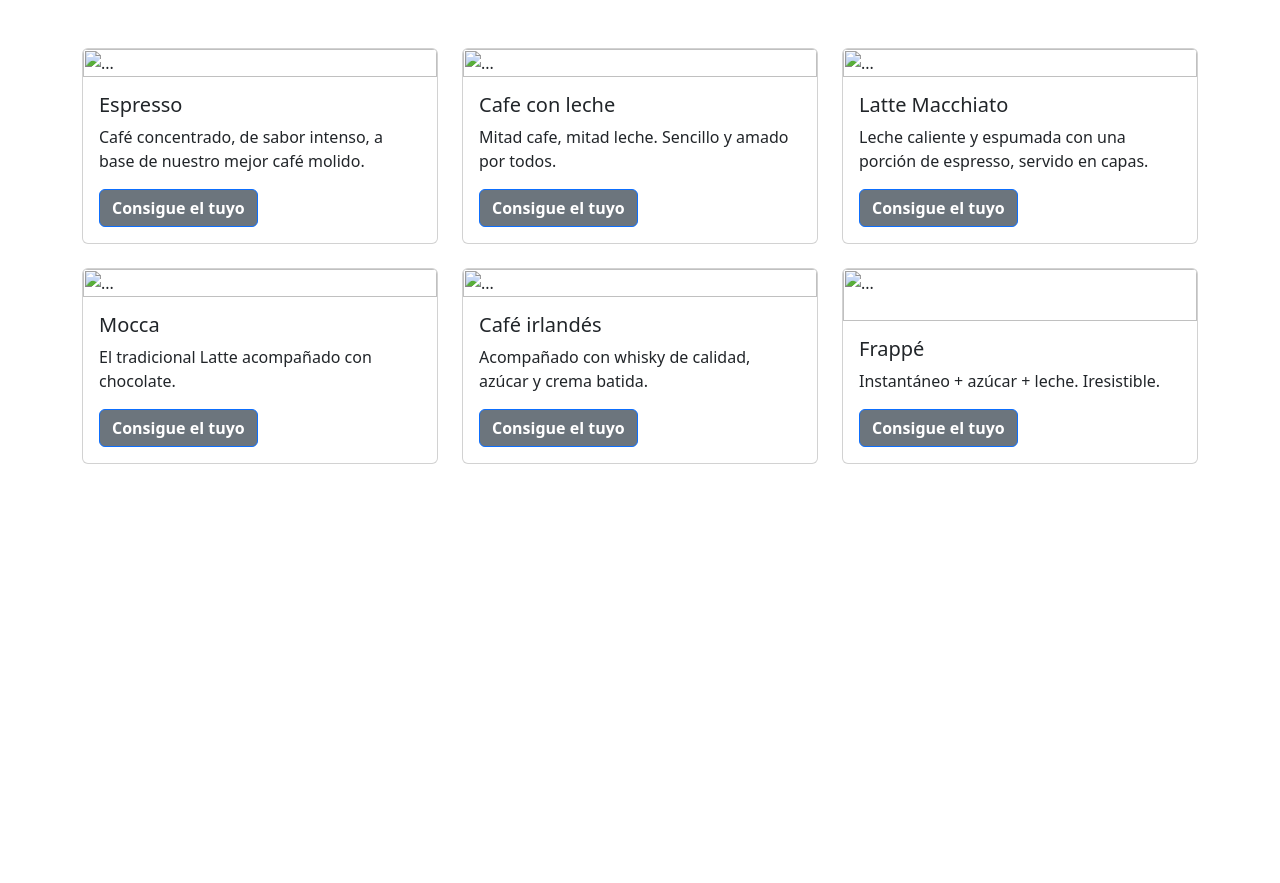
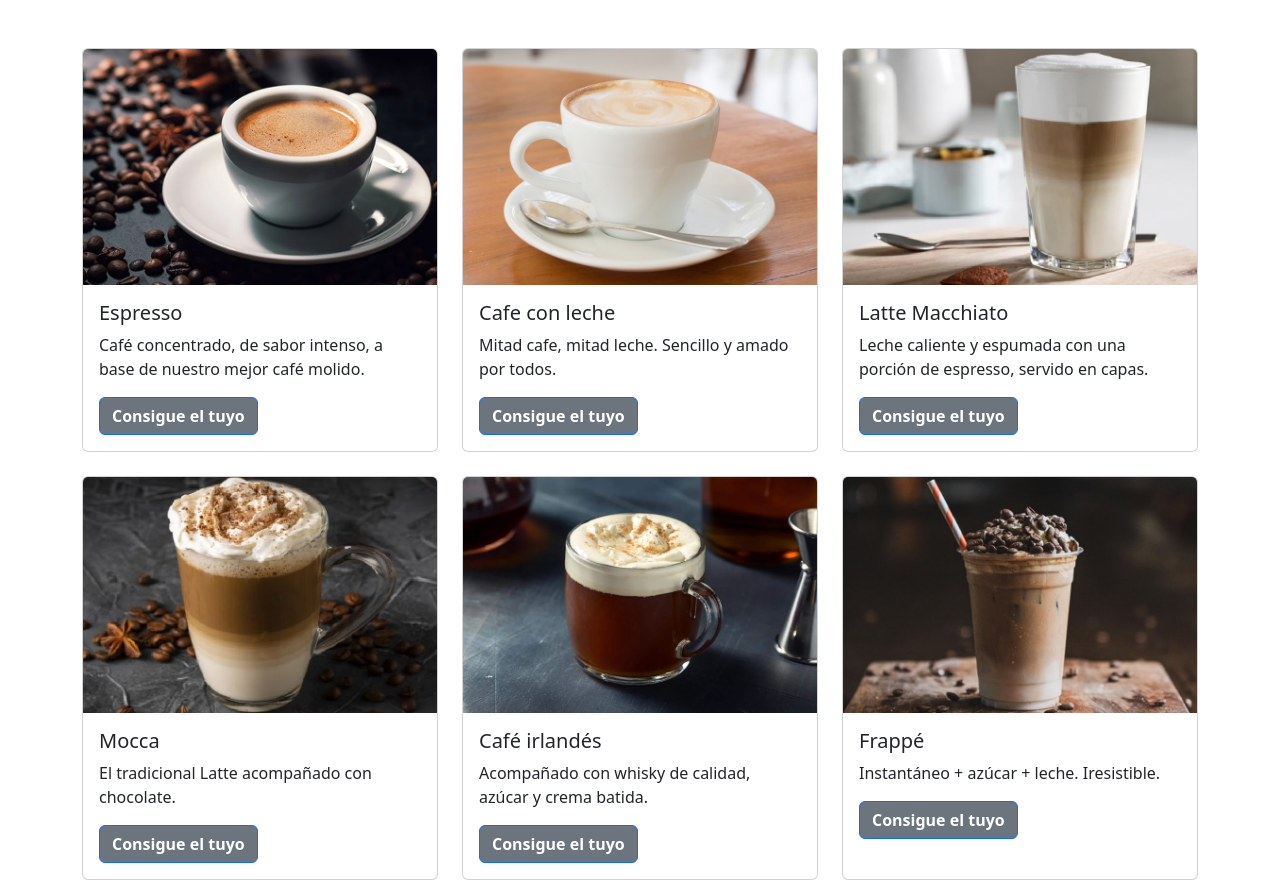
Before and after one commit to facuperezEX/Coffe-Store, a plain HTML site: page index.html in a window 1280 px wide. Shown: the part 736-1619 px from the top of the page. Before the commit the page ends 1224 px from the top, so only its background shows below. Drawn offline with Linux system fonts and the light colour scheme.

Commit message:
se agregan imagenes a la sección productos

```diff
--- a/index.html
+++ b/index.html
@@ -44,7 +44,7 @@
 
             <div class="col-sm-12 col-md-6 col-lg-4 mb-4">
                 <div class="card h-100 t-item">
-                    <img src="URL_DE_IMAGEN_1.jpg" class="card-img-top" alt="...">
+                    <img src="img/img_productos/espresso.png" class="card-img-top" alt="...">
                     <div class="card-body">
                         <h5 class="card-title">Espresso</h5>
                         <p class="card-text">Café concentrado, de sabor intenso, a base de nuestro mejor café molido.</p>
@@ -55,7 +55,7 @@
 
             <div class="col-sm-12 col-md-6 col-lg-4 mb-4">
                 <div class="card h-100 t-item">
-                    <img src="URL_DE_IMAGEN_1.jpg" class="card-img-top" alt="...">
+                    <img src="img/img_productos/cafe-leche.png" class="card-img-top" alt="...">
                     <div class="card-body">
                         <h5 class="card-title">Cafe con leche</h5>
                         <p class="card-text">Mitad cafe, mitad leche. Sencillo y amado por todos.</p>
@@ -66,7 +66,7 @@
 
             <div class="col-sm-12 col-md-6 col-lg-4 mb-4">
                 <div class="card h-100 t-item">
-                    <img src="URL_DE_IMAGEN_1.jpg" class="card-img-top" alt="...">
+                    <img src="img/img_productos/latte-macchiato.png" class="card-img-top" alt="...">
                     <div class="card-body">
                         <h5 class="card-title">Latte Macchiato</h5>
                         <p class="card-text">Leche caliente y espumada con una porción de espresso, servido en capas.</p>
@@ -77,7 +77,7 @@
 
             <div class="col-sm-12 col-md-6 col-lg-4 mb-4">
                 <div class="card h-100 t-item">
-                    <img src="URL_DE_IMAGEN_1.jpg" class="card-img-top" alt="...">
+                    <img src="img/img_productos/mocca.png" class="card-img-top" alt="...">
                     <div class="card-body">
                         <h5 class="card-title">Mocca</h5>
                         <p class="card-text">El tradicional Latte acompañado con chocolate.</p>
@@ -88,7 +88,7 @@
 
             <div class="col-sm-12 col-md-6 col-lg-4 mb-4">
                 <div class="card h-100 t-item">
-                    <img src="URL_DE_IMAGEN_1.jpg" class="card-img-top" alt="...">
+                    <img src="img/img_productos/cafe-irlandes.png" class="card-img-top" alt="...">
                     <div class="card-body">
                         <h5 class="card-title">Café irlandés</h5>
                         <p class="card-text">Acompañado con whisky de calidad, azúcar y crema batida.</p>
@@ -99,7 +99,7 @@
 
             <div class="col-sm-12 col-md-6 col-lg-4 mb-4">
                 <div class="card h-100 t-item">
-                    <img src="URL_DE_IMAGEN_1.jpg" class="card-img-top" alt="...">
+                    <img src="img/img_productos/frappe.png" class="card-img-top" alt="...">
                     <div class="card-body">
                         <h5 class="card-title">Frappé</h5>
                         <p class="card-text">Instantáneo + azúcar + leche. Iresistible.</p>
```
Also changed, not shown: img/img_facebook.png (deleted), img/img_linkedin.png (deleted), img/img_productos/cafe-irlandes.png (added), img/img_productos/cafe-leche.png (added), img/img_productos/espresso.png (added), img/img_productos/frappe.png (added), img/img_productos/latte-macchiato.png (added), img/img_productos/mocca.png (added), img/img_productos/originals/cafe-irlandes.png (added), img/img_productos/originals/cafe-leche.png (added), img/img_productos/originals/espresso.png (added), img/img_productos/originals/frappe.png (added), img/img_productos/originals/latte-macchiato.png (added), img/img_productos/originals/mocca.png (added), 3 more files.
